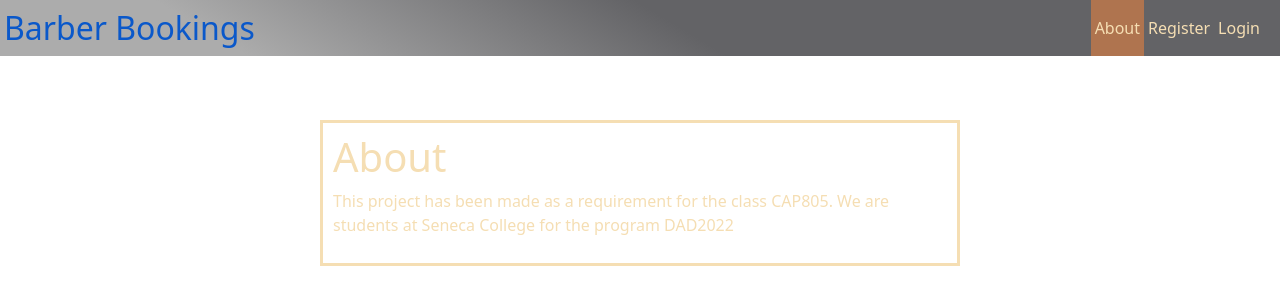
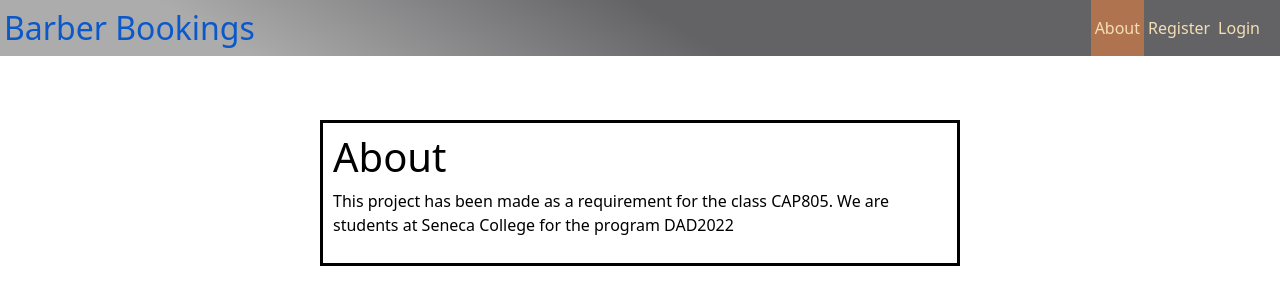
Before and after one commit to alimd19/Power-rangers-barber-shop, a React (Create React App) app in the folder frontend/: page /about in a window 1280 px wide. Shown: the top 304 px of the page. Built offline with nearby package versions, Linux system fonts and the light colour scheme.

Commit message:
Small Changes in the Css

```diff
--- a/frontend/src/css/App.css
+++ b/frontend/src/css/App.css
@@ -43,11 +43,17 @@
     display: flex;
     justify-content: center;
 }
-
-.home-page{
+body{
+  overflow: auto ;
+}
+.home-page {
     color: wheat;
     background-color: #000000;
     width: 100%;
+    height: 700px;
+
+
+
 
   }
 
@@ -136,7 +142,6 @@
     height: 100%;
     color: #f5deb3 ;
     text-decoration: none;
-
     overflow-y:hidden;
   }
 
@@ -169,8 +174,8 @@
       margin: auto;
     margin-top: 5%;
       width: 50%;
-      border: 3px solid wheat;
-    color: wheat;
+      border: 3px solid black;
+    color: black;
       padding: 10px;
   }
 
```
